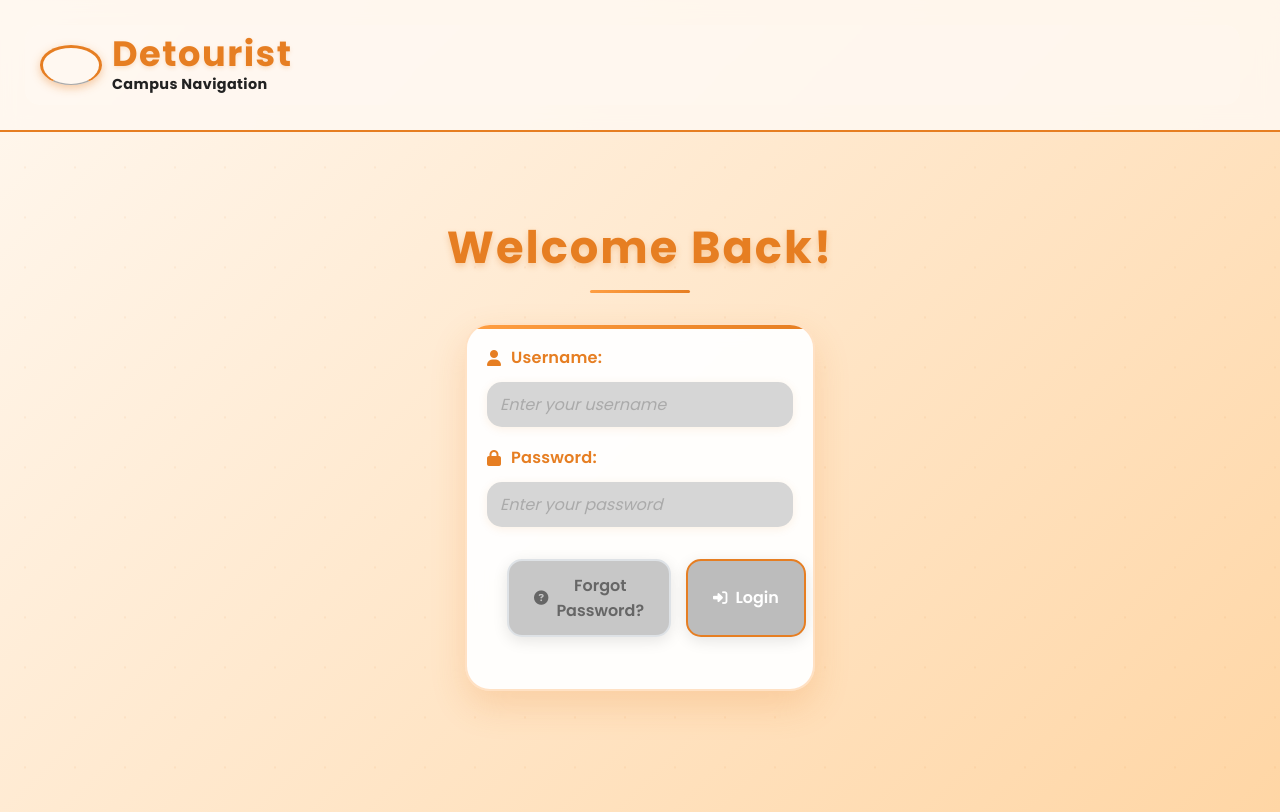
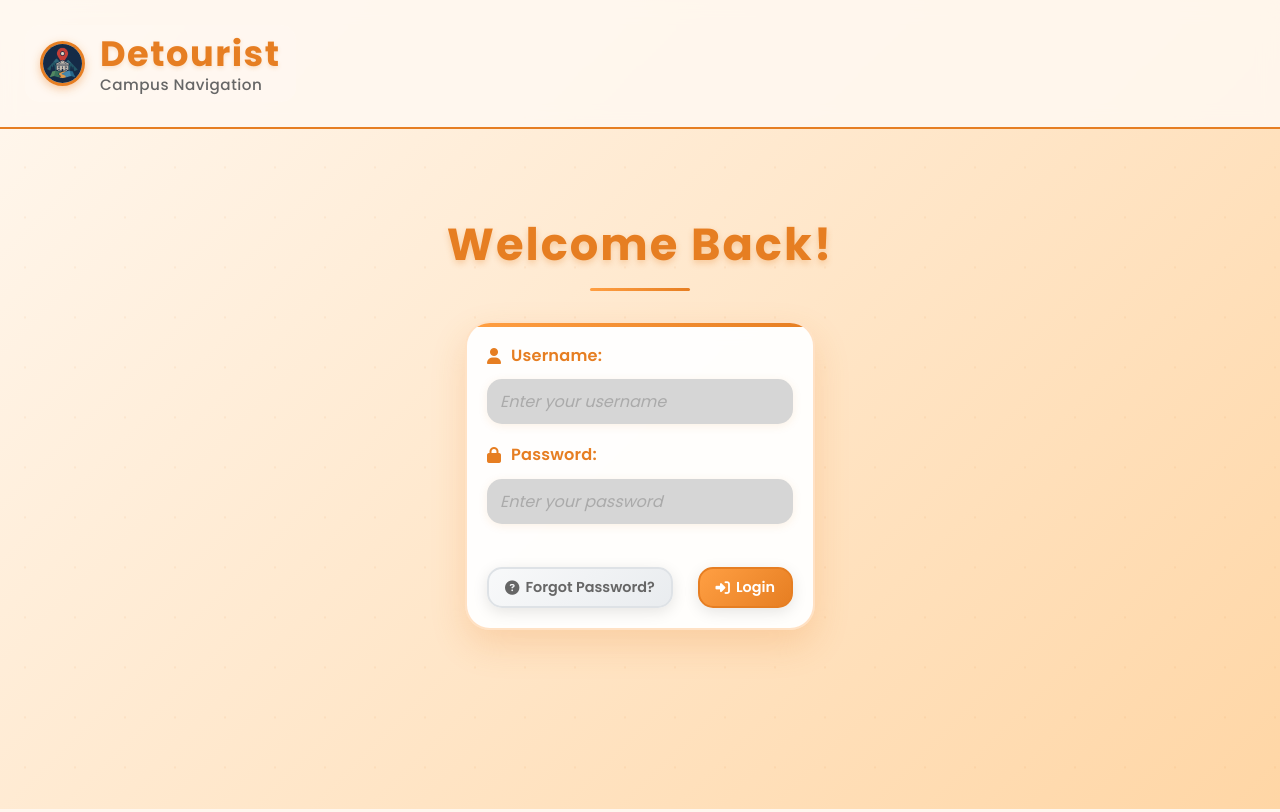
Before and after one commit to erylebds/Detourist-Campus-Navigation-App, a PHP site: page /login.html in a window 1280 px wide. Run offline with PHP 8.4, Linux system fonts and the light colour scheme.

Commit message:
updated css for login

```diff
--- a/css/style.css
+++ b/css/style.css
@@ -534,7 +534,6 @@ main {
 
 /* Override body styles for login page specifically */
 body.login-page {
-<<<<<<< HEAD
     margin: 0;
     padding: 0;
     font-family: 'Poppins', sans-serif;
@@ -563,22 +562,10 @@ body.login-page::before {
 @keyframes float {
     0%, 100% { transform: translateY(0px); }
     50% { transform: translateY(-10px); }
-=======
-  margin: 0;
-  padding: 0;
-  font-family: 'Segoe UI', Arial, sans-serif;
-  background: #fff;
-  color: #111;
-  border: 3px solid #000;
-  min-height: 100vh;
-  overflow-x: hidden;
-  box-sizing: border-box;
->>>>>>> a2642d39725279b2c93785bb374352ec0f4eb695
 }
 
 /* Login page header */
 body.login-page header {
-<<<<<<< HEAD
     display: flex;
     justify-content: flex-start;
     align-items: flex-start;
@@ -616,20 +603,6 @@ body.login-page .logo-image {
     object-fit: cover;
     border: 3px solid #e67e22;
     box-shadow: 0 3px 10px rgba(230, 126, 34, 0.4);
-=======
-  display: flex;
-  justify-content: flex-start;
-  align-items: flex-start;
-  padding: 18px 38px 18px 18px;
-  border-bottom: 1px solid #aaa;
-  width: 100%;
-  box-sizing: border-box;
-}
-
-body.login-page .logo-section {
-  display: flex;
-  align-items: center;
-  gap: 10px;
   text-decoration: none;
   color: inherit;
   cursor: pointer;
@@ -637,25 +610,18 @@ body.login-page .logo-section {
 }
 
 body.login-page .logo-section:hover {
-  opacity: 0.8;
-}
-
-body.login-page .logo-image {
-  width: 34px;
-  height: 34px;
-  border-radius: 50%;
-  object-fit: cover;
->>>>>>> a2642d39725279b2c93785bb374352ec0f4eb695
+    transform: translateY(-2px);
+    box-shadow: 0 5px 15px rgba(230, 126, 34, 0.3);
+    background: rgba(255, 255, 255, 0.2);
 }
 
 body.login-page .logo-text {
-  display: flex;
-  flex-direction: column;
-  line-height: 1;
+    display: flex;
+    flex-direction: column;
+    line-height: 1;
 }
 
 body.login-page .main-title {
-<<<<<<< HEAD
     font-family: 'Poppins', serif;
     font-size: 2.2rem;
     font-weight: 700;
@@ -675,24 +641,6 @@ body.login-page .subtitle {
     margin-left: 0;
     margin-top: 0;
     font-weight: 500;
-=======
-  font-family: serif;
-  font-size: 2rem;
-  font-weight: bold;
-  letter-spacing: 2px;
-  display: block;
-  line-height: 1.1;
-  margin-bottom: 2px;
-}
-
-body.login-page .subtitle {
-  font-size: 0.9rem;
-  color: #222;
-  letter-spacing: 0.4px;
-  display: block;
-  margin-left: 0;
-  margin-top: 0;
->>>>>>> a2642d39725279b2c93785bb374352ec0f4eb695
 }
 
 body.login-page nav {
@@ -722,7 +670,6 @@ body.login-page .login-nav {
 }
 
 body.login-page .center-title {
-<<<<<<< HEAD
     font-family: 'Poppins', serif;
     text-align: center;
     margin: 60px 0 40px 0;
@@ -843,24 +790,9 @@ body.login-page .form-actions {
     justify-content: space-between;
     margin-top: 25px;
     gap: 15px;
-=======
-  font-family: serif;
-  text-align: center;
-  margin: 50px 0 32px 0;
-  font-size: 2.2rem;
-  font-weight: 600;
-  letter-spacing: 2.5px;
-  width: 100%;
-  max-width: 800px;
-  padding: 0 20px;
-  box-sizing: border-box;
 }
 
-body.login-page main {
-  width: 100%;
-  max-width: 800px;
-  margin: 0 auto;
-  padding: 20px;
+body.login-page .login-container {
   box-sizing: border-box;
   min-height: calc(100vh - 120px);
   display: flex;
@@ -894,30 +826,33 @@ body.login-page .login-form input {
 }
 
 body.login-page .form-actions {
-  display: flex;
-  justify-content: space-between;
-  margin-top: 14px;
->>>>>>> a2642d39725279b2c93785bb374352ec0f4eb695
+    display: flex;
+    justify-content: space-between;
+    align-items: center;
+    margin-top: 25px;
+    gap: 15px;
+    flex-direction: row;
 }
 
 body.login-page .forgot,
 body.login-page .login-btn {
-<<<<<<< HEAD
     border: none;
     border-radius: 15px;
-    padding: 12px 25px;
-    font-size: 1rem;
+    padding: 8px 16px;
+    font-size: 0.9rem;
     cursor: pointer;
     box-shadow: 0 4px 15px rgba(0, 0, 0, 0.1);
     outline: none;
     transition: all 0.3s ease;
     font-weight: 600;
-    flex: 1;
     display: flex;
     align-items: center;
     justify-content: center;
-    gap: 8px;
+    gap: 6px;
     font-family: 'Poppins', sans-serif;
+    white-space: nowrap;
+    min-width: auto;
+    width: auto;
 }
 
 body.login-page .forgot i,
@@ -947,25 +882,6 @@ body.login-page .login-btn:hover {
     background: linear-gradient(135deg, #e67e22, #d35400);
     transform: translateY(-2px);
     box-shadow: 0 6px 20px rgba(230, 126, 34, 0.4);
-=======
-  border: none;
-  border-radius: 15px;
-  padding: 7px 18px;
-  font-size: 1rem;
-  background: #bcbcbc;
-  cursor: pointer;
-  color: #222;
-  box-shadow: none;
-  outline: none;
-}
-
-body.login-page .forgot {
-  background: #c7c7c7;
-}
-
-body.login-page .login-btn {
-  background: #bcbcbc;
->>>>>>> a2642d39725279b2c93785bb374352ec0f4eb695
 }
 
 /* Login Page Responsive Design */
@@ -1010,7 +926,7 @@ body.login-page .login-btn {
   }
 
   body.login-page .form-actions {
-    flex-direction: column;
+    flex-direction: row;
     gap: 10px;
   }
 
```
